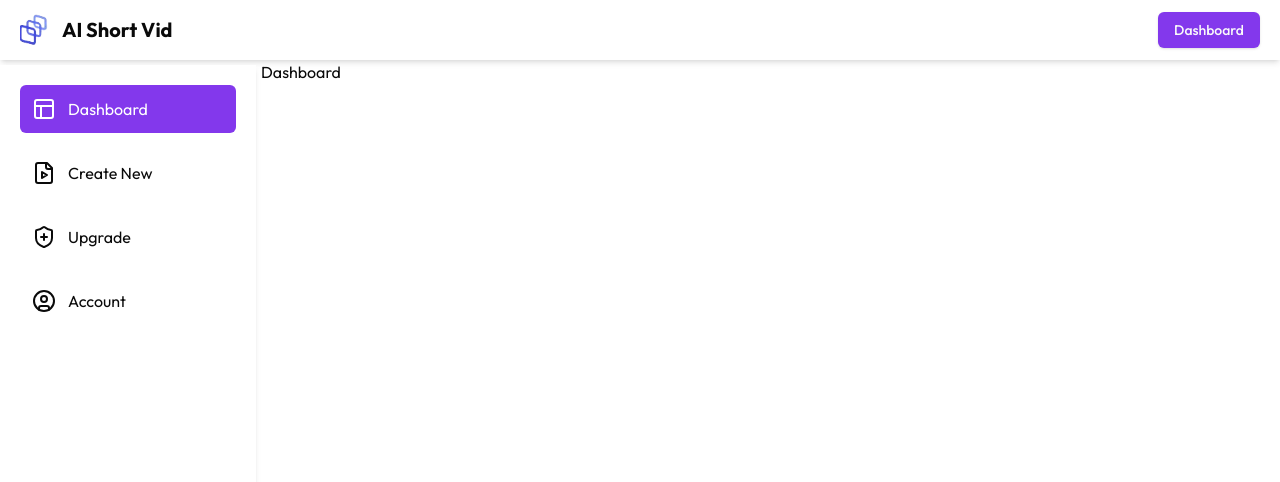
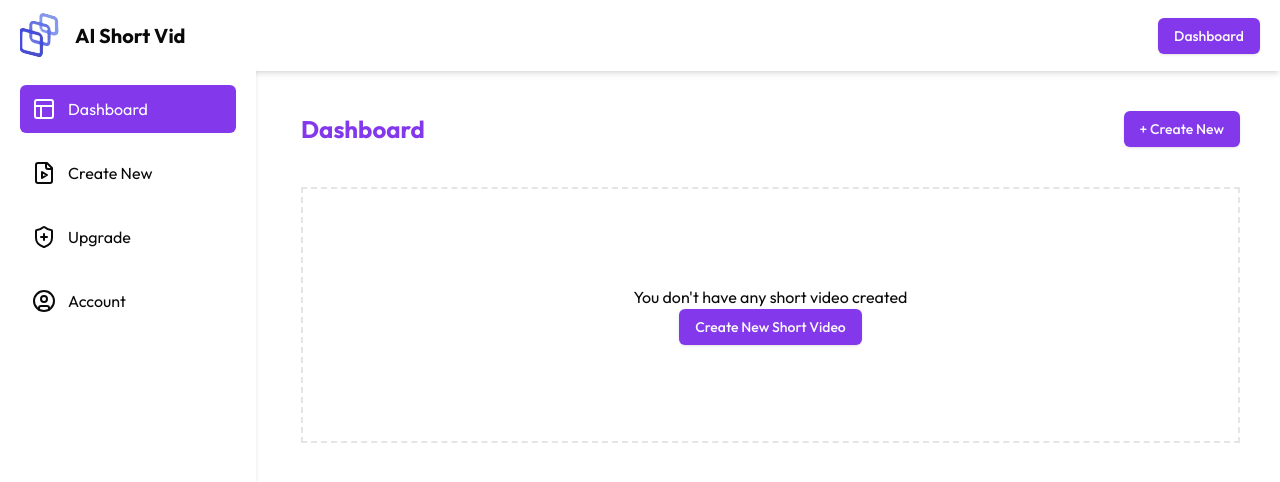
Before and after one commit to Francis7575/ShortVideoGenerator-AI, a Next.js app: page /dashboard in a window 1280 px wide. Shown: the top 482 px of the page. Built offline with nearby package versions, Linux system fonts and the light colour scheme; no server answers.

Commit message:
created EmptyState on the dashboard and create-new page under dashboard

```diff
--- /dev/null
+++ b/src/app/dashboard/_components/EmptyState.tsx
@@ -0,0 +1,15 @@
+import { Button } from "@/components/ui/button"
+import Link from "next/link"
+
+const EmptyState = () => {
+  return (
+    <div className="p-5 py-24 flex items-center flex-col mt-10 border-2 border-dashed">
+      <h2>You don't have any short video created</h2>
+      <Link href={"/dashboard/create-new"}>
+        <Button>Create New Short Video</Button>
+      </Link>
+    </div>
+  )
+}
+
+export default EmptyState
--- a/src/app/dashboard/_components/Header.tsx
+++ b/src/app/dashboard/_components/Header.tsx
@@ -6,7 +6,7 @@ const Header = () => {
   return (
     <div className="py-3 px-5 flex items-center justify-between shadow-md">
       <div className="flex gap-3 items-center">
-        <Image src={'/logo.png'} width={30} height={30} alt="" />
+        <Image src={'/logo.png'} width={30} height={30} alt="" className="w-auto h-auto"/>
         <h2 className="font-bold text-xl">AI Short Vid</h2>
       </div>
       <div className="flex gap-3 items-center">
--- a/src/app/dashboard/_components/SideNav.tsx
+++ b/src/app/dashboard/_components/SideNav.tsx
@@ -7,7 +7,7 @@ import { usePathname } from 'next/navigation'
 const SideNav = () => {
   const MenuOptions = [
     { id: 1, name: 'Dashboard', path: '/dashboard', icon: PanelsTopLeft },
-    { id: 2, name: 'Create New', path: '/create-new', icon: FileVideo },
+    { id: 2, name: 'Create New', path: '/dashboard/create-new', icon: FileVideo },
     { id: 3, name: 'Upgrade', path: '/upgrade', icon: ShieldPlus },
     { id: 4, name: 'Account', path: '/account', icon: CircleUser }
   ]
--- /dev/null
+++ b/src/app/dashboard/create-new/page.tsx
@@ -0,0 +1,8 @@
+
+const CreateNew = () => {
+  return (
+    <div>CreateNew</div>
+  )
+}
+
+export default CreateNew
--- a/src/app/dashboard/layout.tsx
+++ b/src/app/dashboard/layout.tsx
@@ -14,7 +14,7 @@ const DashboardLayout = ({ children }: Props) => {
       </div>
       <div>
         <Header />
-        <div className="md:ml-[261px]">
+        <div className="md:ml-[261px] p-10">
           {children}
         </div>
       </div>
--- a/src/app/dashboard/page.tsx
+++ b/src/app/dashboard/page.tsx
@@ -1,7 +1,26 @@
+'use client'
+import { Button } from "@/components/ui/button"
+import { useState } from "react"
+import EmptyState from "./_components/EmptyState"
+import Link from "next/link"
 
 const Dashboard = () => {
+  const [videoList, setVideoList] = useState([])
   return (
-    <div>Dashboard</div>
+    <div>
+      <div className="flex justify-between items-center">
+        <h2 className="font-bold text-2xl text-primary">Dashboard</h2>
+        <Link href={"/dashboard/create-new"}>
+        <Button>+ Create New</Button>
+      </Link>
+      </div>
+
+      {videoList?.length === 0 ? (
+        <EmptyState />
+      ) : (
+        <div></div>
+      )}
+    </div>
   )
 }
 
```
